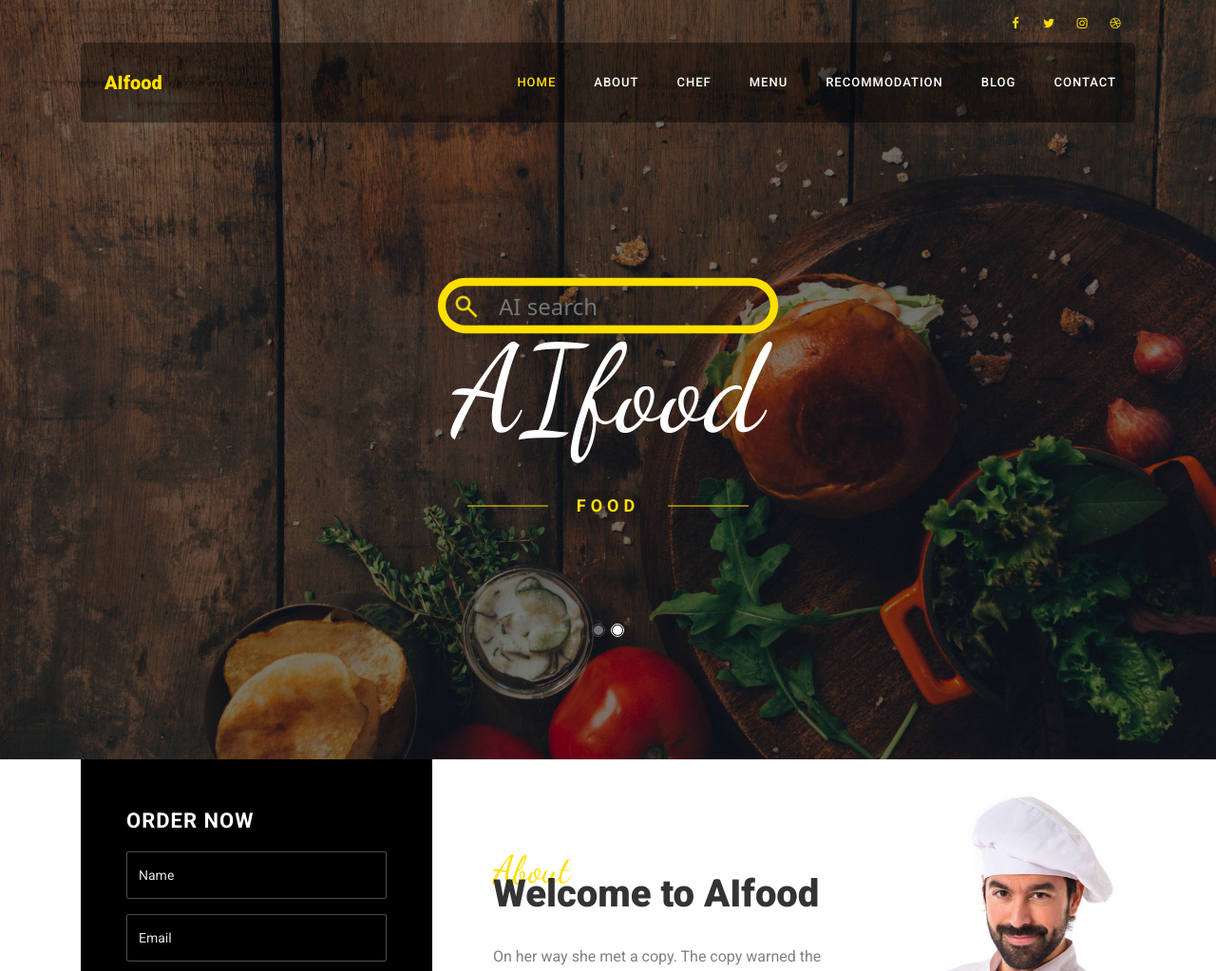
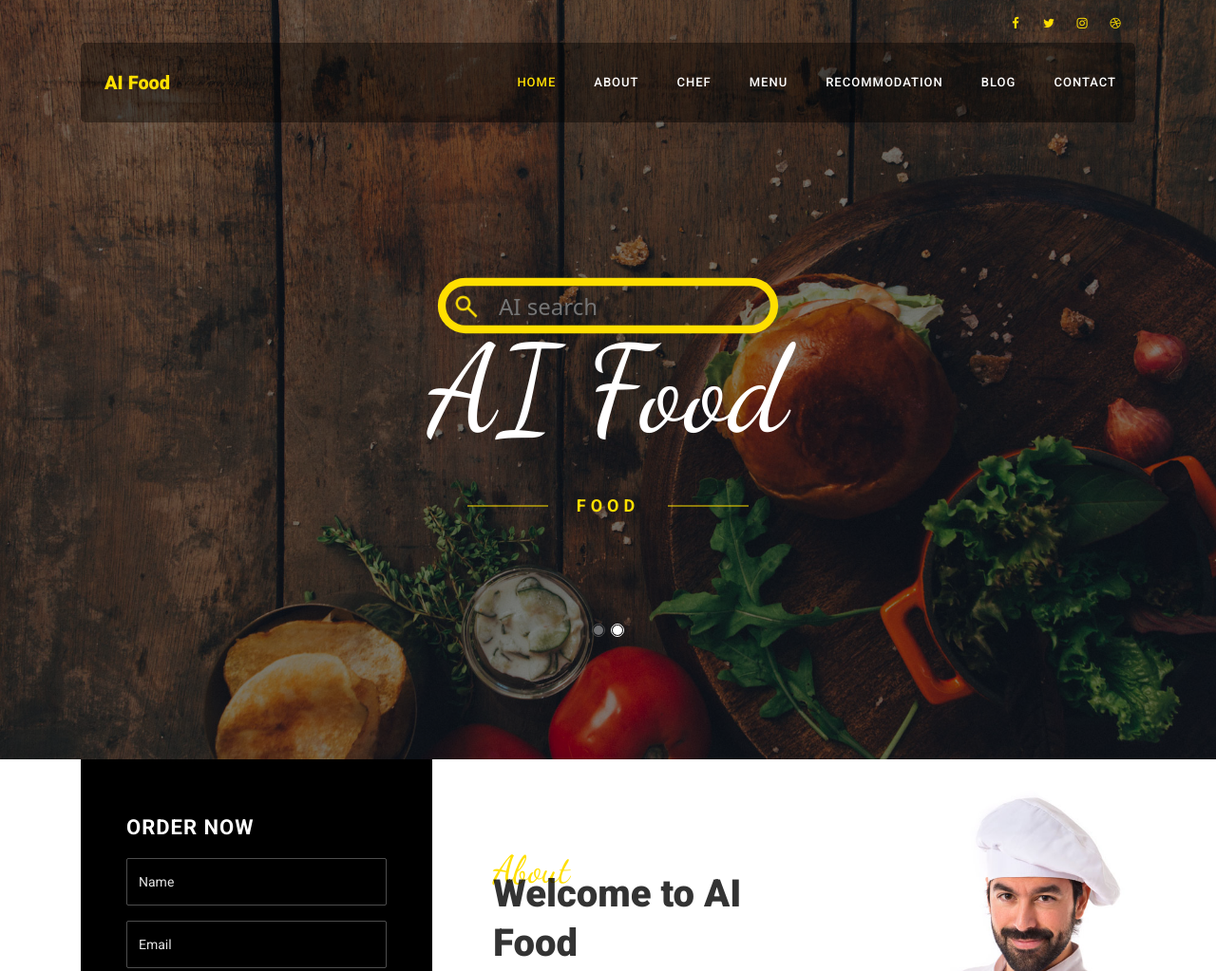
Before and after one commit to Pulsecrafts/AI-FOOD, a plain HTML site: page index.html in a window 1280 px wide. Shown: the top 1023 px of the page at 95% size. Drawn offline with Linux system fonts and the light colour scheme; some packages are replaced by stand-ins of ours; no server answers; files whose address does not match are found by name.

Commit message:
Update index.html

```diff
--- a/index.html
+++ b/index.html
@@ -1,7 +1,7 @@
 <!DOCTYPE html>
 <html lang="en">
 <head>
-	<title>Taste.it - Free Bootstrap 4 Template by Colorlib</title>
+	<title>AI Food - Free Bootstrap 4 Template by Colorlib</title>
 	<meta charset="utf-8">
 	<meta name="viewport" content="width=device-width, initial-scale=1, shrink-to-fit=no">
 
@@ -53,7 +53,7 @@
 
 	<nav class="navbar navbar-expand-lg navbar-dark ftco_navbar bg-dark ftco-navbar-light" id="ftco-navbar">
 		<div class="container">
-			<a class="navbar-brand" href="index.html">AIfood<span></span></a>
+			<a class="navbar-brand" href="index.html">AI Food<span></span></a>
 			<button class="navbar-toggler" type="button" data-toggle="collapse" data-target="#ftco-nav" aria-controls="ftco-nav" aria-expanded="false" aria-label="Toggle navigation">
 				<span class="oi oi-menu"></span> Menu
 			</button>
@@ -132,7 +132,7 @@
 								</div>
 								<!--Search bar end-->
 
-								<h1>AIfood</h1>
+								<h1>AI Food</h1>
 								<span class="subheading-2">Food</span>
 							</div>
 						</div>
@@ -196,7 +196,7 @@
 
 								</div>
 								<!--Search bar end-->
-								<h1>AIfood</h1>
+								<h1>AI Food</h1>
 								<span class="subheading-2 sub">Food</span>
 							</div>
 						</div>
@@ -251,7 +251,7 @@
 									<div class="form-field">
 										<div class="select-wrap">
 											<div class="icon"><span class="fa fa-chevron-down"></span></div>
-											<select name="" id="" class="form-control">
+											<select name="" id="" class="form-control" style="background-color:black;">
 												<option value="">Guest</option>
 												<option value="">1</option>
 												<option value="">2</option>
@@ -277,7 +277,7 @@
 							<div class="heading-section mt-5 mb-4">
 								<div class="pl-lg-3 ml-md-5">
 									<span class="subheading">About</span>
-									<h2 class="mb-4">Welcome to AIfood</h2>
+									<h2 class="mb-4">Welcome to AI Food</h2>
 								</div>
 							</div>
 							<div class="pl-lg-3 ml-md-5">
@@ -901,7 +901,7 @@
 			<div class="row mb-5">
 				<div class="col-md-6 col-lg-3">
 					<div class="ftco-footer-widget mb-4">
-						<h2 class="ftco-heading-2">AIfood</h2>
+						<h2 class="ftco-heading-2">AI Food</h2>
 						<p>Far far away, behind the word mountains, far from the countries Vokalia and Consonantia, there live the blind texts. Separated they live in Bookmarksgrove</p>
 						<ul  class="ftco-footer-social list-unstyled float-md-left float-lft mt-3">
 							<li class="ftco-animate"><a href="#"><span class="fa fa-twitter"></span></a></li>
```
